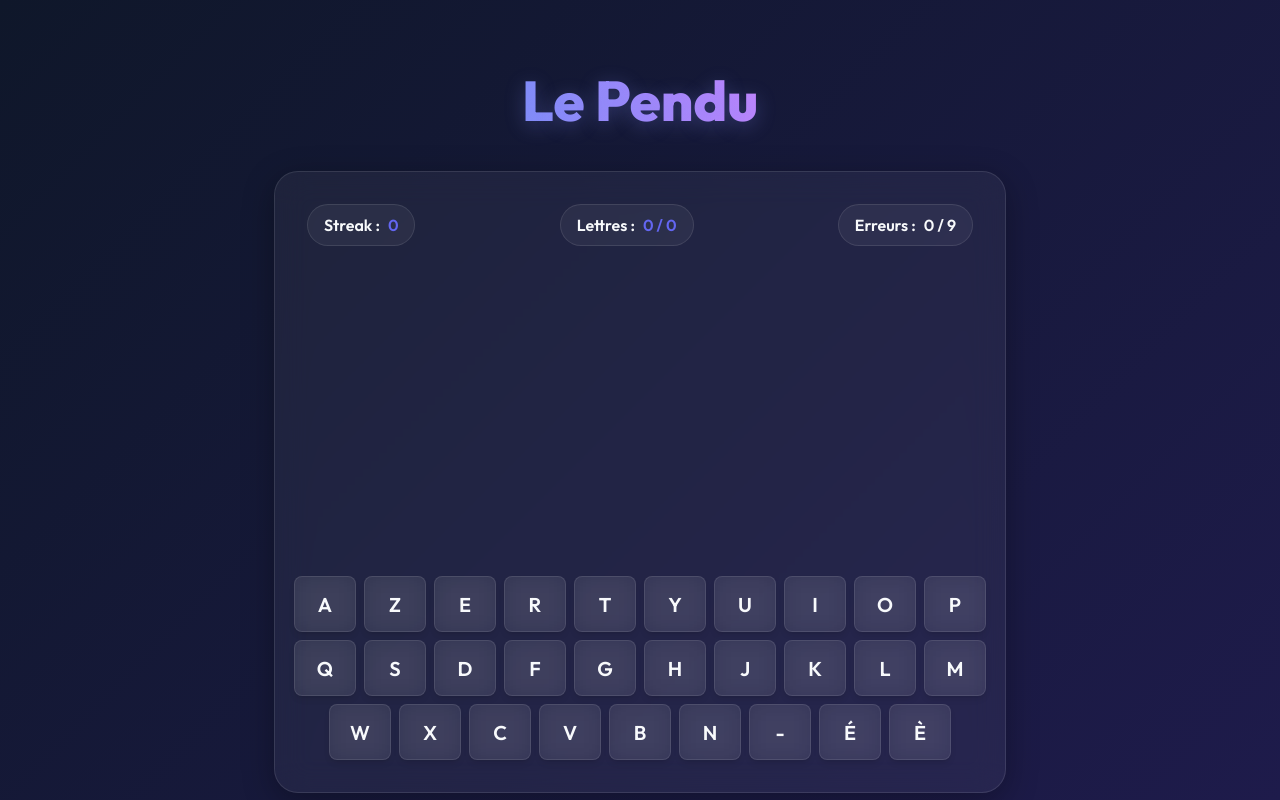
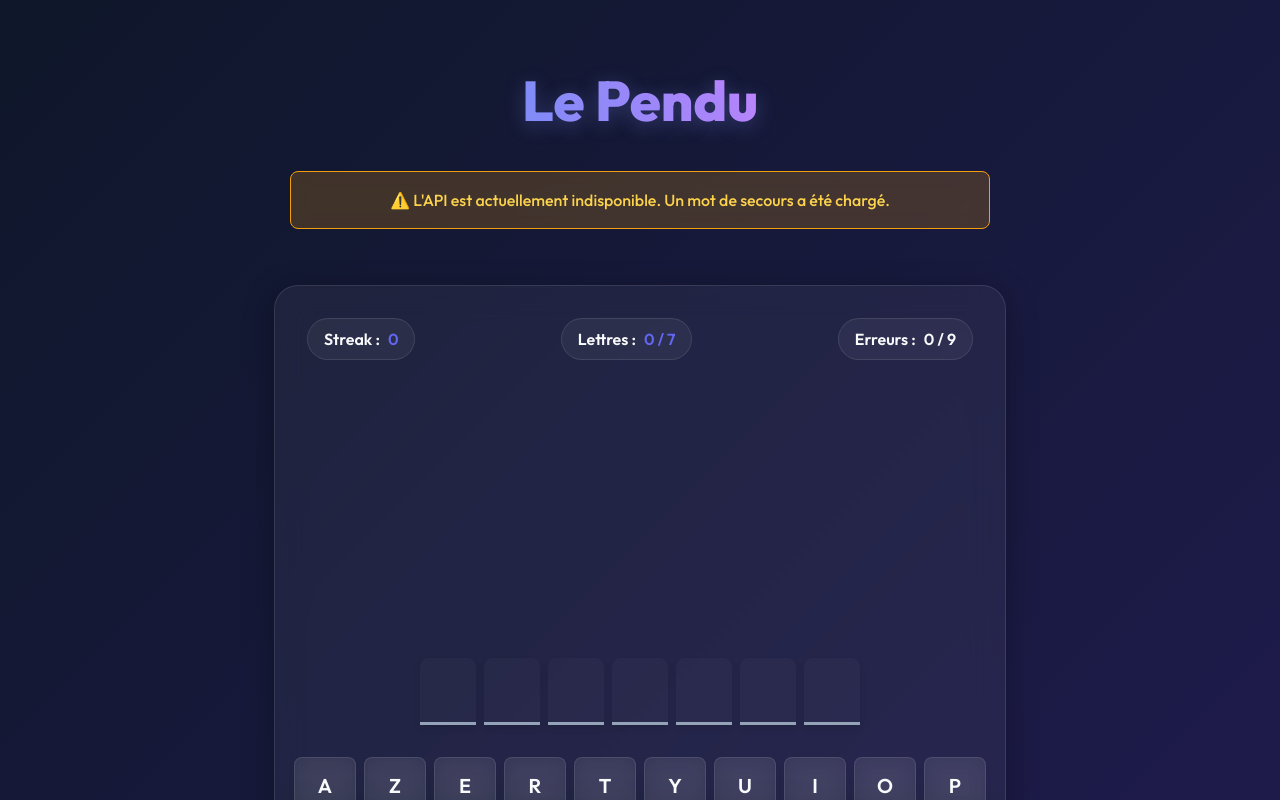
Before and after one commit to Brize-Glace/hangman, a React (Vite) app: page / in a window 1280 px wide. Shown: the top 800 px of the page. Built offline with nearby package versions, Linux system fonts and the light colour scheme; no server answers.

Commit message:
feat: Implement API fallback with UI warning and disable input when the API is unavailable.

```diff
--- a/src/App.tsx
+++ b/src/App.tsx
@@ -55,7 +55,7 @@ function HangmanDrawing({ mistakes, maxMistakes }: { mistakes: number, maxMistak
 }
 
 function App() {
-  const { word, attempts, allowedTries, foundLetters, hasWon, guessLetter, resetGame, streak } = useGame()
+  const { word, attempts, allowedTries, foundLetters, hasWon, guessLetter, resetGame, streak, isApiDown } = useGame()
 
   const mistakes = attempts;
   const maxMistakes = allowedTries;
@@ -125,6 +125,11 @@ function App() {
 
       <div className="app-container">
         <h1>Le Pendu</h1>
+        {isApiDown && (
+          <div style={{ backgroundColor: 'rgba(245, 158, 11, 0.2)', border: '1px solid #f59e0b', color: '#fcd34d', padding: '1rem', borderRadius: '0.5rem', marginBottom: '1.5rem', textAlign: 'center', fontWeight: '500', width: '100%', maxWidth: '48rem', backdropFilter: 'blur(8px)' }}>
+            ⚠️ L'API est actuellement indisponible. Un mot de secours a été chargé.
+          </div>
+        )}
         <div className="glass-panel" style={{ width: '100%', maxWidth: '48rem' }}>
           <div className="stats-container">
             <div className="stat-badge">
@@ -186,7 +191,7 @@ function App() {
                         key={key}
                         className={`key ${isCorrect ? 'correct' : ''} ${isIncorrect ? 'incorrect' : ''}`}
                         onClick={() => guessLetter(key)}
-                        disabled={isGuessed}
+                        disabled={isGuessed || !word}
                       >
                         {key}
                       </button>
--- a/src/contexts/GameContext.tsx
+++ b/src/contexts/GameContext.tsx
@@ -13,6 +13,7 @@ interface GameContextType {
     spendStreak: (amount: number) => boolean
     shieldActive : boolean;
     activateShield: () => void;
+    isApiDown: boolean;
 }
 
 const GameContext = createContext<GameContextType | undefined>(undefined)
@@ -25,8 +26,17 @@ export function GameProvider({ children }: { children: ReactNode }) {
     const [hasWon, setHasWon] = useState<boolean>(false)
     const [streak, setStreak] = useState<number>(0)
     const [shieldActive, setShieldActive] = useState<boolean>(false)
+    const [isApiDown, setIsApiDown] = useState<boolean>(false)
 
     const activateShield = () => setShieldActive(true)
+
+    const fallbackWords = ['coq-au-vin', 'ordinateur', 'magique', 'hachis-parmentier', 'bolognaise', 'framework', 'composant', 'navigateur'];
+
+    const handleFallback = () => {
+        setIsApiDown(true)
+        const randomWord = fallbackWords[Math.floor(Math.random() * fallbackWords.length)]
+        setWord(randomWord)
+    }
 
     const spendStreak = (amount: number) => {
         if (streak >= amount) {
@@ -37,6 +47,7 @@ export function GameProvider({ children }: { children: ReactNode }) {
     }
 
     const initGame = () => {
+        setIsApiDown(false)
         fetch('https://hangman.alexischarp.fr/', {
             method: 'POST',
             headers: {
@@ -46,9 +57,18 @@ export function GameProvider({ children }: { children: ReactNode }) {
                 locale: 'fr-FR'
             })
         })
-            .then(res => res.json())
+            .then(res => {
+                if (!res.ok) {
+                    throw new Error('API response was not ok')
+                }
+                return res.json()
+            })
             .then(data => setWord(data.word))
-            .catch(error => console.error(error))
+            .catch(error => {
+                console.error("Erreur lors de l'appel à l'API:", error)
+                handleFallback()
+                console.log("Passage en mode fallback réussi")
+            })
     };
 
     useEffect(() => {
@@ -56,6 +76,8 @@ export function GameProvider({ children }: { children: ReactNode }) {
     }, [])
 
     const guessLetter = (letter: string) => {
+        if (!word) return;
+
         if (letter.length > 1 && letter === word.toLocaleLowerCase()) {
             const wordGuessed = letter
             wordGuessed.split('').forEach((char) => (
@@ -134,7 +156,8 @@ export function GameProvider({ children }: { children: ReactNode }) {
         streak,
         spendStreak,
         shieldActive,
-        activateShield
+        activateShield,
+        isApiDown
     }
 
     return (
```
